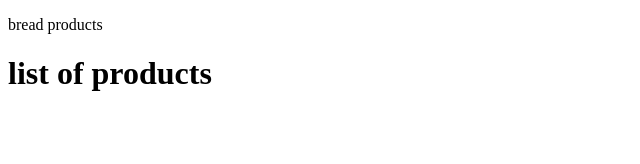
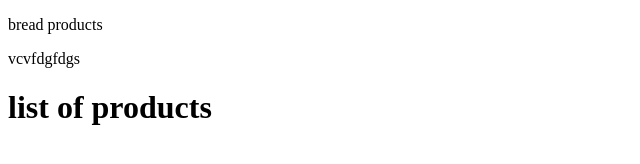
Before and after one commit to xencic/bread.demo, a plain HTML site: page index.html in a window 1280 px wide. Shown: the whole page, without its empty margins (0-640 px from the left). Drawn offline with Linux system fonts and the light colour scheme.

Commit message:
changed second branch

```diff
--- a/index.html
+++ b/index.html
@@ -5,6 +5,7 @@
 </head>
 <body>
 <p>bread products</p>
+vcvfdgfdgs
 <h1>list of products</h1>
 </body>
 </html>
```
